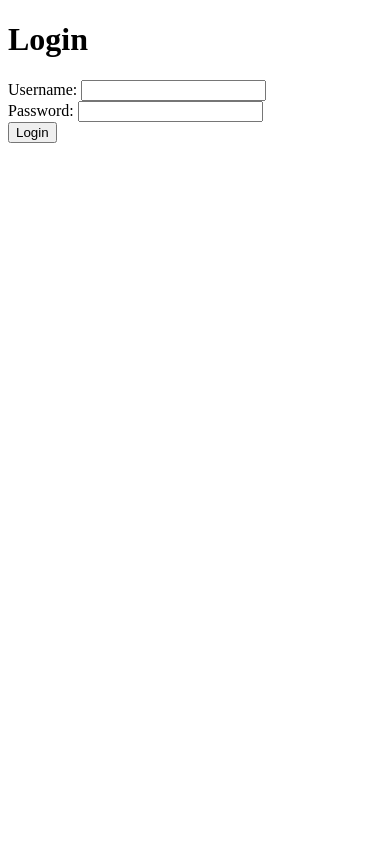
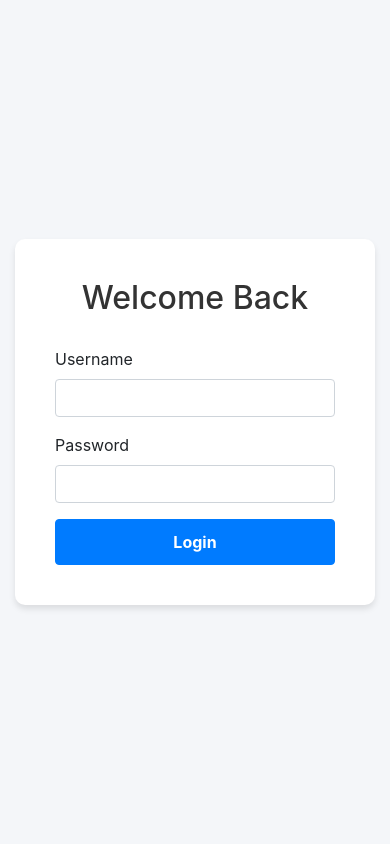
Before and after one commit to ionleader/Trading-Analysis-WebApp, a Flask app: page /login in a window 390 px wide. Run offline with Flask 3, Linux system fonts and the light colour scheme; some libraries are stand-ins or nearby versions.

Commit message:
logout button

```diff
--- a/app.py
+++ b/app.py
@@ -1,12 +1,49 @@
 from flask import Flask, render_template, request, flash, redirect, url_for, session
+from functools import wraps
 import sqlite3
-import numpy as np
+from werkzeug.security import generate_password_hash, check_password_hash
+import numpy as np  # Add this import for NumPy
+
+# Add these constants at the top of your file with your other imports
+DEFAULT_ADMIN_USERNAME = "admin"
+DEFAULT_ADMIN_PASSWORD = "admin123"  # You should change this in production
+
 
 app = Flask(__name__)
-app.secret_key = 'your_secret_key'  # Set a secret key for session management
+app.secret_key = 'test'  # Set a secret key for session management
 
 # Database setup
 DATABASE = 'trades.db'
+
+
+def fix_users_table():
+    """Fix the users table structure and data"""
+    with sqlite3.connect('trades.db') as conn:
+        # Create temporary table with correct structure
+        conn.execute('''CREATE TABLE IF NOT EXISTS users_temp (
+            id INTEGER PRIMARY KEY AUTOINCREMENT,
+            username TEXT UNIQUE NOT NULL,
+            password_hash TEXT NOT NULL,
+            is_admin BOOLEAN NOT NULL DEFAULT 0
+        )''')
+
+        try:
+            # Try to copy data from old table if it exists
+            conn.execute('''INSERT INTO users_temp (username, password_hash, is_admin)
+                          SELECT username, password, is_admin FROM users''')
+        except sqlite3.Error:
+            # If old table doesn't exist or has different structure,
+            # just create admin user in new table
+            password_hash = generate_password_hash('admin123')
+            conn.execute('''INSERT INTO users_temp (username, password_hash, is_admin)
+                          VALUES (?, ?, ?)''', ('admin', password_hash, True))
+
+        # Drop old table and rename new one
+        conn.execute('DROP TABLE IF EXISTS users')
+        conn.execute('ALTER TABLE users_temp RENAME TO users')
+        conn.commit()
+
+
 
 def get_db():
     conn = sqlite3.connect(DATABASE)
@@ -15,6 +52,7 @@ def get_db():
 
 def init_db():
     with get_db() as conn:
+        # Create tables first
         conn.execute('''CREATE TABLE IF NOT EXISTS trades (
             id INTEGER PRIMARY KEY AUTOINCREMENT,
             name TEXT NOT NULL,
@@ -24,13 +62,43 @@ def init_db():
             most_adverse INTEGER NOT NULL,
             unrealized_profit INTEGER NOT NULL,
             market TEXT NOT NULL
+         )''')
+
+        conn.execute('''CREATE TABLE IF NOT EXISTS strategy_config (
+            id INTEGER PRIMARY KEY,
+            config_name TEXT UNIQUE,
+            "values" TEXT NOT NULL
         )''')
-        # Add this block to create the strategy_config table
-        conn.execute('''CREATE TABLE IF NOT EXISTS strategy_config (
-                id INTEGER PRIMARY KEY,
-                config_name TEXT UNIQUE,
-                "values" TEXT NOT NULL
-            )''')
+
+        # Create users table with explicit column definitions
+        conn.execute('''CREATE TABLE IF NOT EXISTS users (
+            id INTEGER PRIMARY KEY AUTOINCREMENT,
+            username TEXT UNIQUE NOT NULL,
+            password_hash TEXT NOT NULL,
+            is_admin BOOLEAN NOT NULL DEFAULT 0
+        )''')
+
+        # Explicitly check for existing admin user
+        cursor = conn.cursor()
+        cursor.execute('SELECT COUNT(*) FROM users WHERE username = ?', (DEFAULT_ADMIN_USERNAME,))
+        user_exists = cursor.fetchone()[0]
+
+        if not user_exists:
+            try:
+                password_hash = generate_password_hash(DEFAULT_ADMIN_PASSWORD)
+                cursor.execute('''INSERT INTO users (username, password_hash, is_admin)
+                                VALUES (?, ?, ?)''', (DEFAULT_ADMIN_USERNAME, password_hash, True))
+                conn.commit()
+                print("Default admin user created successfully.")
+            except sqlite3.Error as e:
+                    print(f"Error creating admin user: {e}")
+        else:
+            print("Admin user already exists.")
+
+    print("Database initialized.")
+
+
+
 
     print("Database initialized.")
 
@@ -62,8 +130,20 @@ def create_markets_table():
 
 # Initialize all tables
 init_db()
+fix_users_table()
 create_strategy_performance_table()
 create_markets_table()
+
+def login_required(f):
+    """Decorator to require login for routes"""
+    @wraps(f)
+    def decorated_function(*args, **kwargs):
+        if 'logged_in' not in session:
+            flash('Please log in first.', 'warning')
+            return redirect(url_for('login'))
+        return f(*args, **kwargs)
+    return decorated_function
+
 
 @app.route('/login', methods=['GET', 'POST'])
 def login():
@@ -71,18 +151,28 @@ def login():
         username = request.form.get('username')
         password = request.form.get('password')
 
-        if username == ADMIN_USERNAME and password == ADMIN_PASSWORD:
-            session['logged_in'] = True
-            flash('Login successful!', 'success')
-            return redirect(url_for('index'))
-        else:
+        with get_db() as conn:
+            cursor = conn.execute(
+                'SELECT password_hash FROM users WHERE username = ?',
+                (username,)
+            )
+            user = cursor.fetchone()
+
+            if user and check_password_hash(user['password_hash'], password):
+                session['logged_in'] = True
+                session['username'] = username
+                flash('Login successful!', 'success')
+                return redirect(url_for('index'))
+
             flash('Invalid username or password.', 'danger')
 
     return render_template('login.html')
 
+
+
 @app.route('/logout')
 def logout():
-    session.pop('logged_in', None)
+    session.clear()
     flash('You have been logged out.', 'info')
     return redirect(url_for('login'))
 
@@ -282,7 +372,10 @@ def save_strategy_performance_to_db(best_strategy, performance_results):
     print("Strategy performance saved to the database.")
 
 # Routes
+
 @app.route('/')
+
+@login_required
 def index():
     trades = get_all_trades()
     markets = get_all_markets()
--- a/templates/index.html
+++ b/templates/index.html
@@ -11,6 +11,7 @@
         <div class="d-flex justify-content-between align-items-center mb-4">
             <h1>Strategy Performance Results</h1>
             <a href="{{ url_for('manage_markets') }}" class="btn btn-primary">Manage Markets</a>
+            <a href="{{ url_for('logout') }}" class="btn btn-danger">Logout</a>
         </div>
 
         <!-- Market Filter Section -->
--- a/templates/login.html
+++ b/templates/login.html
@@ -1,27 +1,59 @@
 <!DOCTYPE html>
-<html>
+<html lang="en">
 <head>
+    <meta charset="UTF-8">
+    <meta name="viewport" content="width=device-width, initial-scale=1.0">
     <title>Login</title>
+    <link href="https://stackpath.bootstrapcdn.com/bootstrap/4.5.2/css/bootstrap.min.css" rel="stylesheet">
+    <style>
+        body {
+            background-color: #f4f6f9;
+            display: flex;
+            align-items: center;
+            justify-content: center;
+            height: 100vh;
+            margin: 0;
+        }
+        .login-container {
+            background-color: white;
+            border-radius: 10px;
+            box-shadow: 0 4px 6px rgba(0,0,0,0.1);
+            padding: 40px;
+            width: 100%;
+            max-width: 400px;
+        }
+        .login-container h2 {
+            text-align: center;
+            margin-bottom: 30px;
+            color: #333;
+        }
+        .btn-login {
+            width: 100%;
+            padding: 10px;
+            font-weight: bold;
+        }
+    </style>
 </head>
 <body>
-    <h1>Login</h1>
-    <form method="POST">
-        <label for="username">Username:</label>
-        <input type="text" id="username" name="username" required>
-        <br>
-        <label for="password">Password:</label>
-        <input type="password" id="password" name="password" required>
-        <br>
-        <button type="submit">Login</button>
-    </form>
-    {% with messages = get_flashed_messages(with_categories=true) %}
-    {% if messages %}
-        <ul>
-        {% for category, message in messages %}
-            <li class="{{ category }}">{{ message }}</li>
-        {% endfor %}
-        </ul>
-    {% endif %}
-    {% endwith %}
+    <div class="container">
+        <div class="row justify-content-center">
+            <div class="col-md-6">
+                <div class="login-container">
+                    <h2>Welcome Back</h2>
+                    <form method="POST" action="{{ url_for('login') }}">
+                        <div class="form-group">
+                            <label for="username">Username</label>
+                            <input type="text" class="form-control" id="username" name="username" required>
+                        </div>
+                        <div class="form-group">
+                            <label for="password">Password</label>
+                            <input type="password" class="form-control" id="password" name="password" required>
+                        </div>
+                        <button type="submit" class="btn btn-primary btn-login">Login</button>
+                    </form>
+                </div>
+            </div>
+        </div>
+    </div>
 </body>
 </html>
```
Also changed, not shown: trades.db.
